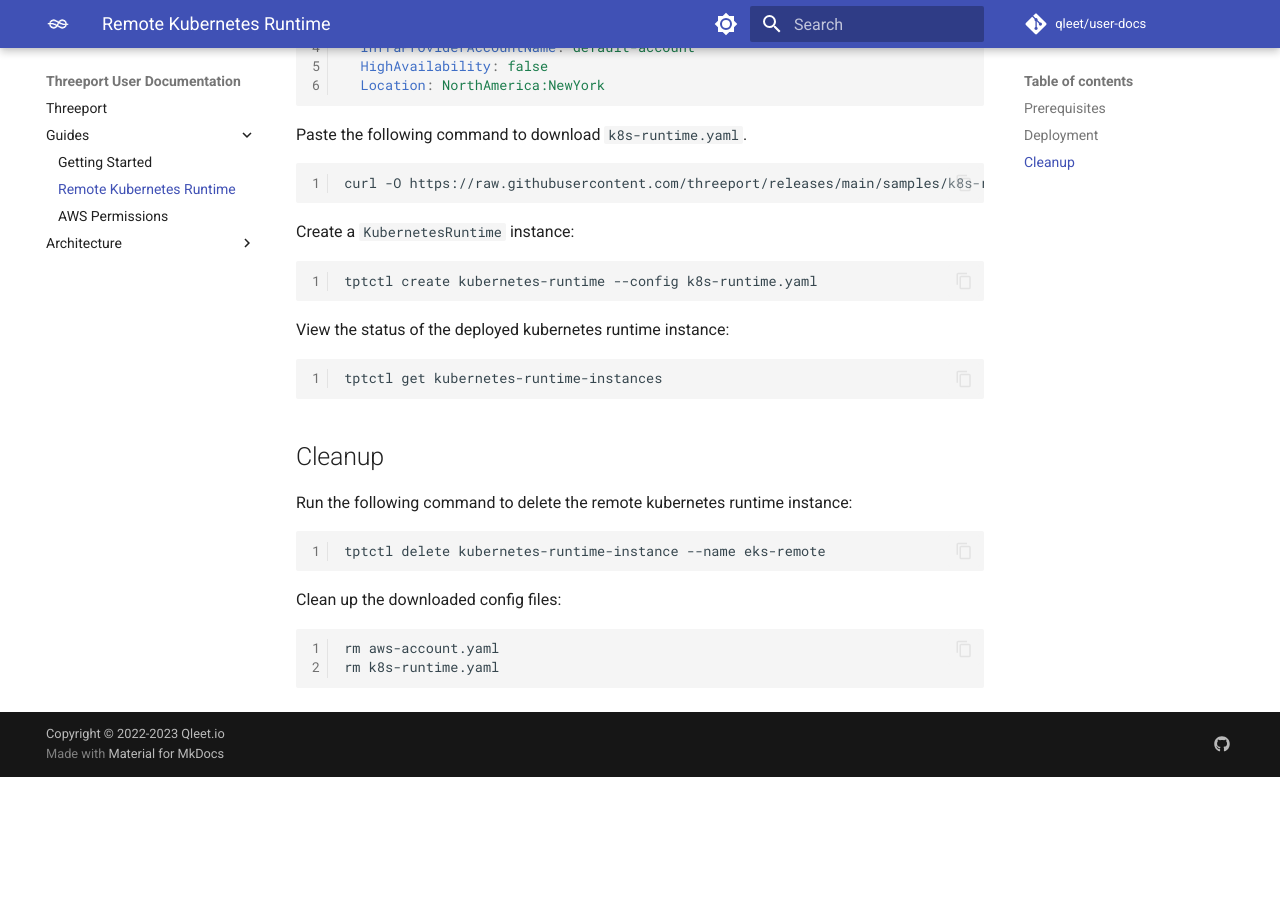
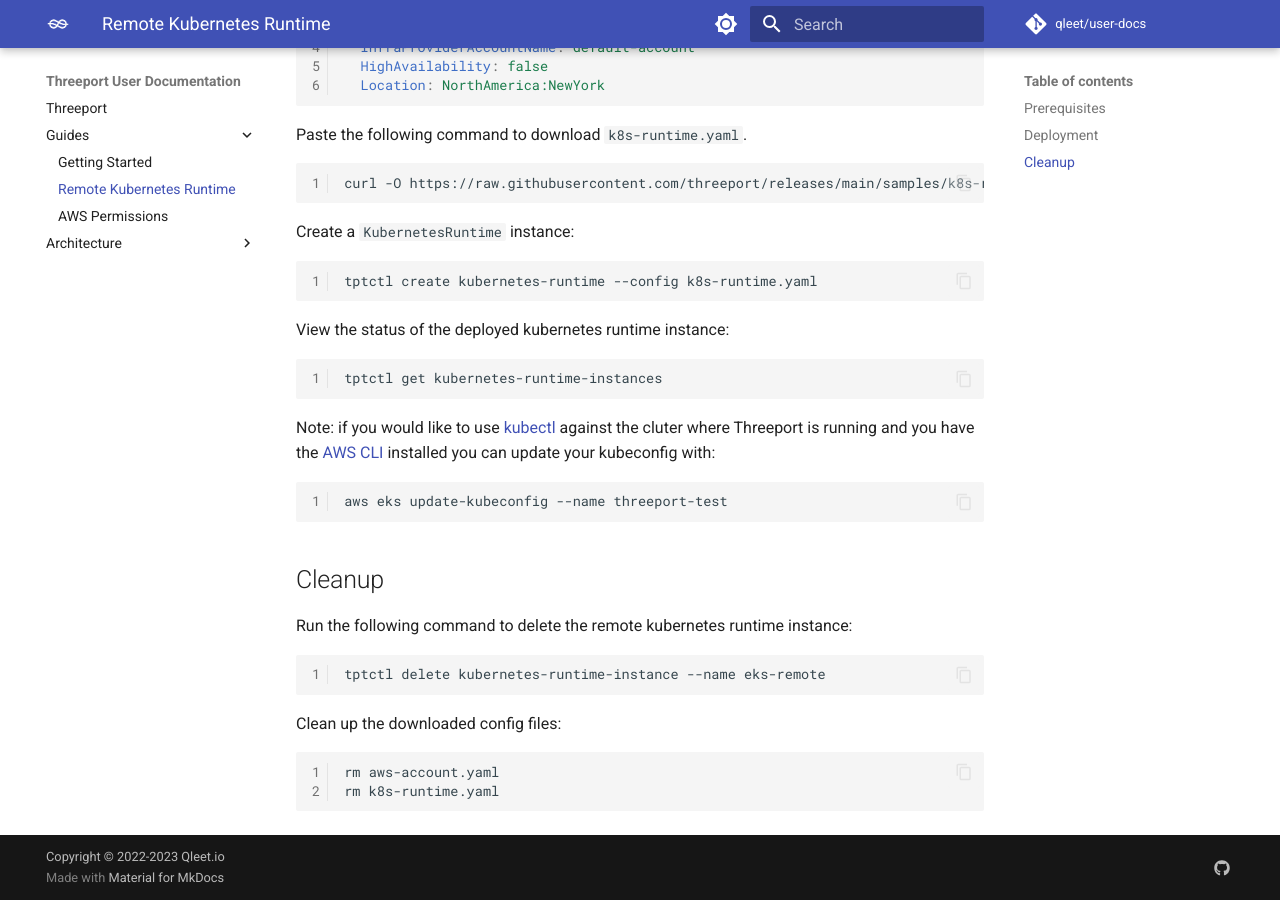
Before and after one commit to qleet/user-docs, an MkDocs documentation site: the page built from docs/guides/remote-kubernetes-runtime.md, in a window 1280 px wide and 900 px high, scrolled down 1387 px. Built offline with MkDocs 1.6.1 and Material for MkDocs 9.7.7, drawn with Linux system fonts in a browser that asks for light colours; comment, search, counter and statistics services are not loaded; before the commit the page ends 2164 px from its top, so only the background shows below that.

Commit message:
docs: add note on aws eks update-kubeconfig

````diff
--- a/docs/guides/remote-kubernetes-runtime.md
+++ b/docs/guides/remote-kubernetes-runtime.md
@@ -79,6 +79,17 @@
 tptctl get kubernetes-runtime-instances
 ```
 
+Note: if you would like to use
+[kubectl](https://kubernetes.io/docs/tasks/tools/#kubectl)
+against the cluter where Threeport is
+running and you have the [AWS CLI](https://aws.amazon.com/cli/)
+installed you can update your kubeconfig
+with:
+
+```bash
+aws eks update-kubeconfig --name threeport-test
+```
+
 ## Cleanup
 
 
````
